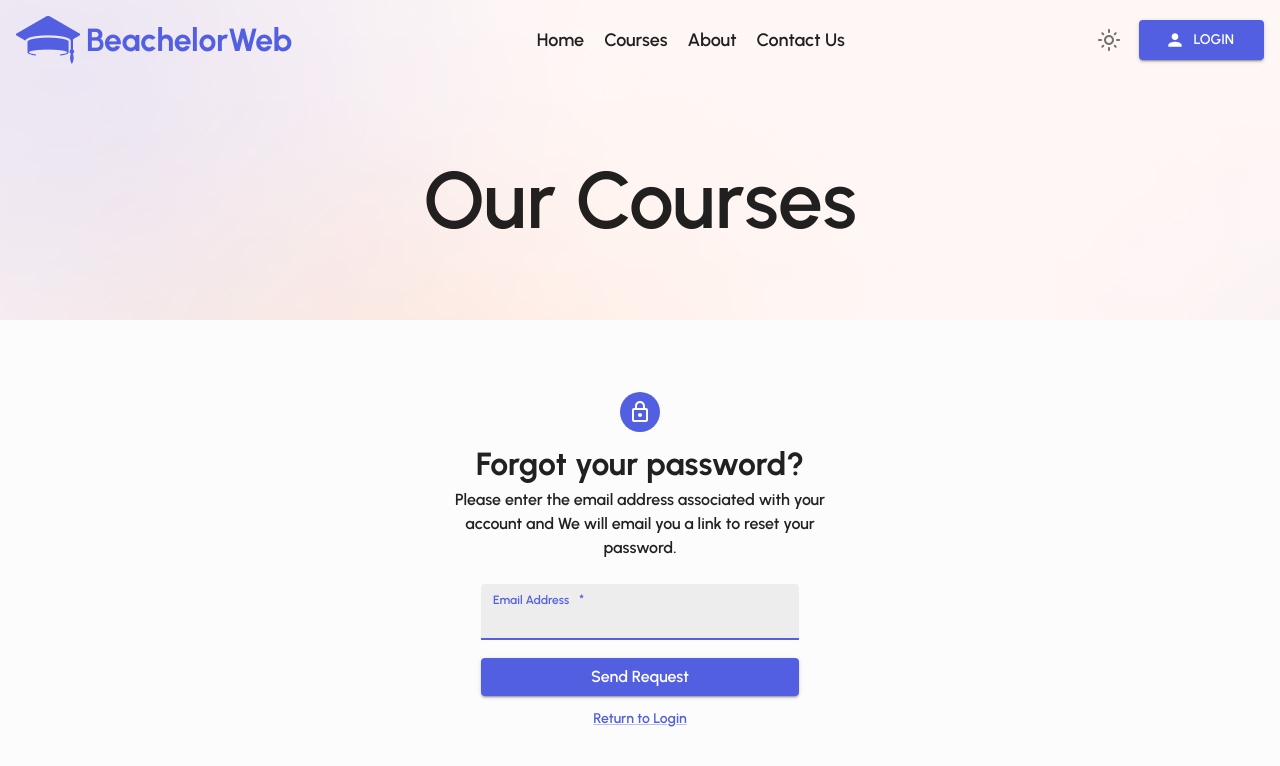
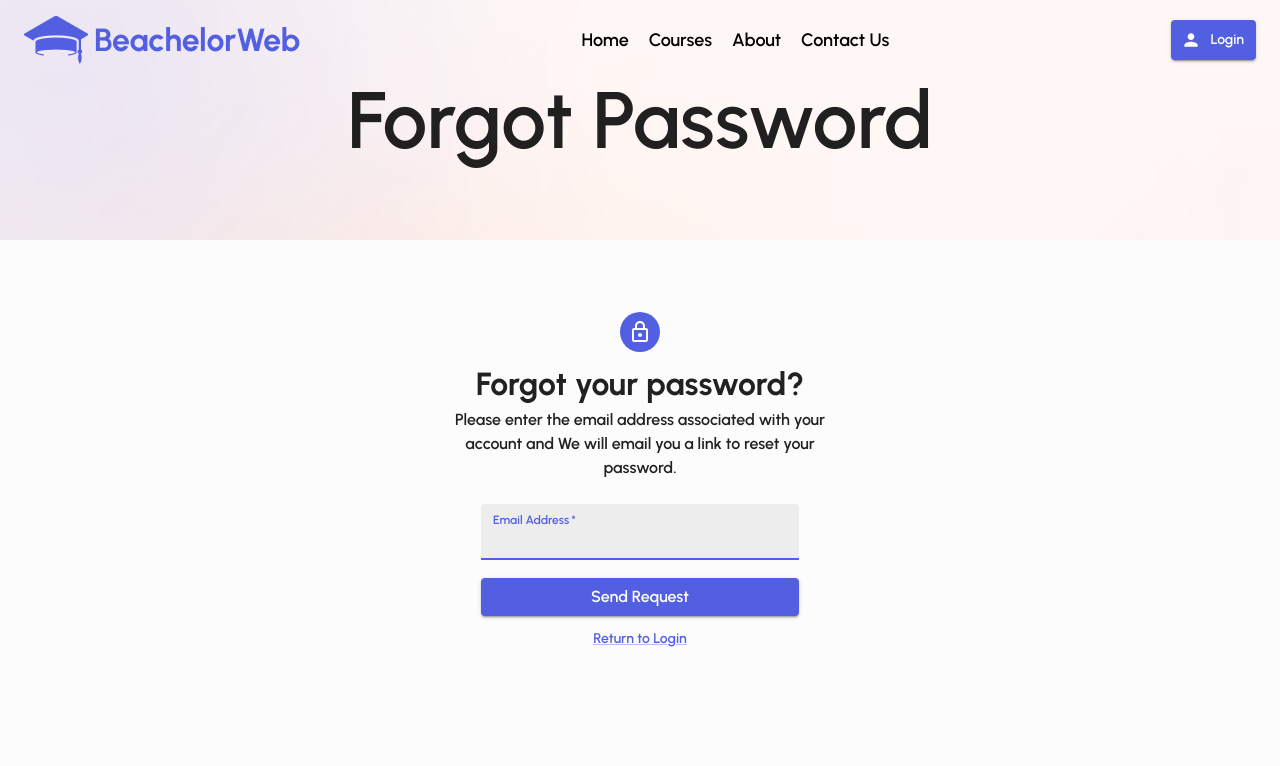
Before and after one commit to sn247776/bachelorsweb-fe, a React (Create React App) app: page /forgot in a window 1280 px wide. Shown: the top 766 px of the page. Built offline with nearby package versions, Linux system fonts and the light colour scheme.

Commit message:
navbar changes

```diff
--- a/src/components/Home/home.css
+++ b/src/components/Home/home.css
@@ -2,12 +2,7 @@
   background-image: url("../../assets/hero/hero-bg.jpg");
 }
 
-span {
-  margin: 0 10px;
-  font-size: 18px;
-  font-weight: 600;
-  cursor: pointer;
-}
+
 
 .hero-text {
   display: flex;
@@ -40,7 +35,7 @@ span {
   position: relative;
   display: grid;
   grid-template-columns: 1fr 1fr;
-  height: calc(100vh - 80px);
+  height: 100vh;
 }
 
 .girl {
--- a/src/components/Layout/Header.jsx
+++ b/src/components/Layout/Header.jsx
@@ -1,16 +1,29 @@
-import React, { useContext } from "react";
+import React, { useState, useEffect } from "react";
+import { Link, NavLink } from "react-router-dom";
+import { Box, IconButton, useTheme, Button } from "@mui/material";
+
 import { ColorModeContext, tokens } from "../../theme";
-import { Box, Button, IconButton, useTheme } from "@mui/material";
-import { Link, NavLink } from "react-router-dom";
-import LightModeOutlinedIcon from "@mui/icons-material/LightModeOutlined";
-import DarkModeOutlinedIcon from "@mui/icons-material/DarkModeOutlined";
+
 import PersonIcon from "@mui/icons-material/Person";
 import Logo from "../../assets/logo.png";
+import CloseIcon from "@mui/icons-material/Close";
+import MenuIcon from "@mui/icons-material/Menu";
 
 const Header = () => {
   const theme = useTheme();
   const colors = tokens(theme.palette.mode);
-  const colorMode = useContext(ColorModeContext);
+
+  const [navbar, setNavbar] = useState(false);
+  const [menuOpen, setMenuOpen] = useState(false);
+
+  const navLinkStyles = ({ isActive }) => {
+    return {
+      color: navbar ? colors.link[500] : "black",
+      borderBottom: isActive ? "2px solid" : "none",
+      borderColor: colors.greenAccent[500],
+      textDecoration: "none",
+    };
+  };
 
   const logoColor = () => {
     return {
@@ -20,13 +33,38 @@ const Header = () => {
     };
   };
 
+  const mobLinkStyles = ({ isActive }) => {
+    return {
+      color: colors.link[500],
+      borderBottom: isActive ? "2px solid" : "none",
+      textDecoration: "none",
+    };
+  };
+
+  const handleMenuClick = () => {
+    setMenuOpen(!menuOpen);
+  };
+
+  const changeBackground = () => {
+    if (window.scrollY >= 80) {
+      setNavbar(true);
+    } else {
+      setNavbar(false);
+    }
+  };
+
+  window.addEventListener("scroll", changeBackground);
+
   return (
+    <Box>
       <Box
         display="flex"
         justifyContent="space-between"
+        p={2}
+        px={3}
         alignItems="center"
-      p={2}
-
+        className="navbar"
+        bgcolor={navbar ? "white" : ""}
       >
         <Box>
           <NavLink to={"/"} style={logoColor}>
@@ -34,29 +72,72 @@ const Header = () => {
             <h1>BeachelorWeb</h1>
           </NavLink>
         </Box>
+        <Box display="flex">
+          <NavLink style={navLinkStyles} to="/">
+            <span>Home</span>
+          </NavLink>
+          <NavLink style={navLinkStyles} to="/courses">
+            <span>Courses</span>
+          </NavLink>
+          <NavLink style={navLinkStyles} to="/course">
+            <span>About</span>
+          </NavLink>
+
+          <NavLink style={navLinkStyles} to="/contact">
+            <span>Contact Us</span>
+          </NavLink>
+        </Box>
+
         <Box display="flex" alignItems="center">
-        <span>Home</span>
-        <span>Courses</span>
-        <span>About</span>
-        <span>Contact Us</span>
-      </Box>
-      <Box>
-        <Box display="flex" alignItems="center">
-          <IconButton onClick={colorMode.toggleColorMode}>
-            {theme.palette.mode === "dark" ? (
-              <DarkModeOutlinedIcon />
-            ) : (
-              <LightModeOutlinedIcon />
-            )}
-          </IconButton>
+
             <Button
               variant="contained"
-            startIcon={<PersonIcon />}
+              startIcon={<PersonIcon sx={{ margin: "0 -8px" }} />}
               color="secondary"
-            sx={{ fontWeight: 600, padding: "8px 30px", marginLeft: "10px" }}
+              sx={{
+                fontWeight: 600,
+                padding: "8px 12px",
+                textTransform: "none",
+              }}
             >
               Login
             </Button>
+            <Box className="mobMenu">
+              <MenuIcon onClick={handleMenuClick} />
+            </Box>
+
+        </Box>
+      </Box>
+      <Box
+        className={menuOpen ? "mob-navbar" : "mob-navbar open"}
+        bgcolor={"white"}
+      >
+        <Box textAlign="right">
+          <IconButton>
+            <CloseIcon onClick={handleMenuClick} />
+          </IconButton>
+        </Box>
+        <Box
+          display="flex"
+          flexDirection="column"
+          justifyContent="space-between"
+          alignItems="center"
+        >
+          <NavLink style={mobLinkStyles} to="/">
+            <span>HOME</span>
+          </NavLink>
+          <NavLink style={mobLinkStyles} to="/about">
+            <span>ABOUT</span>
+          </NavLink>
+          <NavLink style={mobLinkStyles} to="/course">
+            <span>COURSE</span>
+          </NavLink>
+          <NavLink style={mobLinkStyles} to="/gallery">
+            <span>GALLERY</span>
+          </NavLink>
+          <NavLink style={mobLinkStyles} to="/contact">
+            <span>CONTACT US</span>
+          </NavLink>
         </Box>
       </Box>
     </Box>
--- a/src/components/Layout/UniversalHero.jsx
+++ b/src/components/Layout/UniversalHero.jsx
@@ -3,12 +3,12 @@ import React from 'react'
 import Header from './Header'
 import "./layout.css"
 
-function UniversalHero() {
+function UniversalHero(props) {
   return (
     <Box>
         <Box className="uni-bg">
             <Header/>
-            <Box className="uni-title"><h1>Our Courses</h1></Box>
+            <Box className="uni-title"><h1>{props.title}</h1></Box>
         </Box>
     </Box>
   )
--- a/src/components/Layout/layout.css
+++ b/src/components/Layout/layout.css
@@ -1,16 +1,61 @@
-.uni-bg{
+.uni-bg {
   background-image: url("../../assets/hero/hero-bg.jpg");
 }
 
-.uni-title{
+.uni-title {
   display: flex;
   align-items: center;
   justify-content: center;
   height: 30vh;
-
 }
 
-.uni-title h1{
+.uni-title h1 {
   font-size: 5rem;
   font-weight: 600;
 }
+
+
+/* Header CSS is Here */
+
+.navbar span {
+  padding: 0 10px;
+  font-size: 18px;
+  font-weight: 600;
+}
+
+.navbar {
+  position: fixed;
+  width: 100vw;
+  top: 0;
+  z-index: 999;
+  transition: 0.5s;
+}
+
+  .mob-navbar{
+    display: block;
+    position: fixed;
+    right: 0;
+    top: 0;
+    min-height: 50vh;
+    width: 100vw;
+    z-index: 5000;
+  }
+
+  .open{
+    display: none;
+  }
+
+  .mob-navbar span{
+    margin: 15px 0;
+  }
+
+@media screen and (max-width: 800px) {
+  .navbar span {
+    display: none;
+  }
+}
+@media screen and (min-width: 801px) {
+    .mobMenu {
+      display: none;
+    }
+  }
--- a/src/pages/Courses.jsx
+++ b/src/pages/Courses.jsx
@@ -26,7 +26,7 @@ function Courses() {
   };
   return (
     <Box>
-      <UniversalHero />
+      <UniversalHero title="Our Courses" />
 
 
       <Box display={"flex"} justifyContent={"center"}>
--- a/src/pages/auth/Forgot.jsx
+++ b/src/pages/auth/Forgot.jsx
@@ -22,7 +22,7 @@ export default function Forgot() {
 
   return (
     <Box >
-        <UniversalHero/>
+        <UniversalHero title="Forgot Password"/>
       <Container component="main" maxWidth="xs">
         <CssBaseline />
         <Box
--- a/src/pages/auth/Login.jsx
+++ b/src/pages/auth/Login.jsx
@@ -22,7 +22,9 @@ export default function Login() {
 
   return (
     <Box>
+        <Box height={"80px"}>
         <Header/>
+        </Box>
         <Box>
       <Grid container component="main" sx={{ height: "calc(100vh - 80px)" }}>
         <Grid
--- a/src/pages/auth/ResetPassword.jsx
+++ b/src/pages/auth/ResetPassword.jsx
@@ -21,7 +21,7 @@ export default function ResetPassword() {
 
   return (
     <Box>
-      <UniversalHero />
+      <UniversalHero title="Reset Password" />
       <Container component="main" maxWidth="xs">
         <CssBaseline />
         <Box
```
Also changed, not shown: src/pages/auth/SignUp.jsx (+37 -32 lines). Lines whose indentation alone changed are shown as unchanged.
